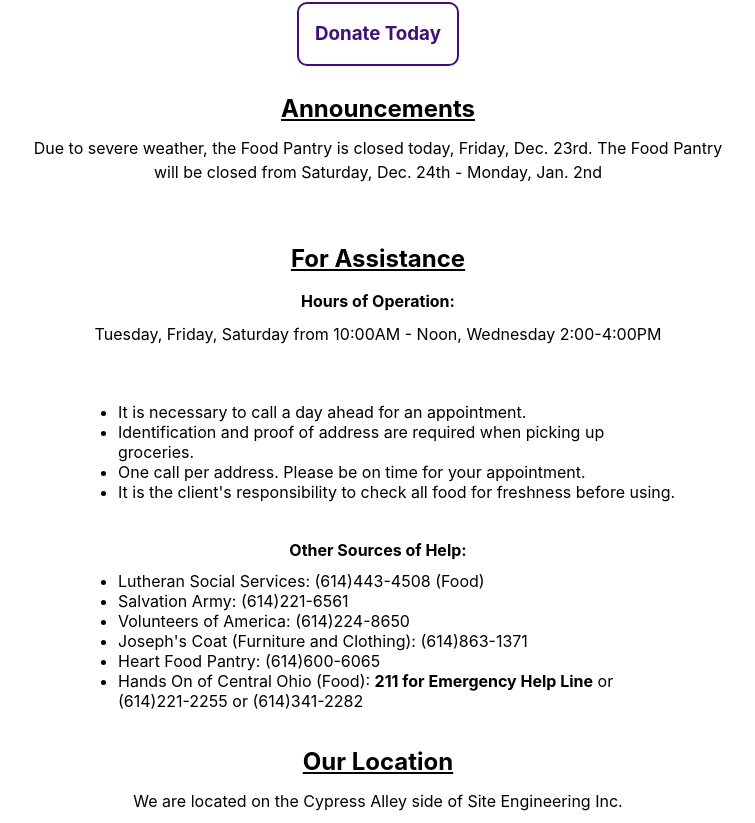
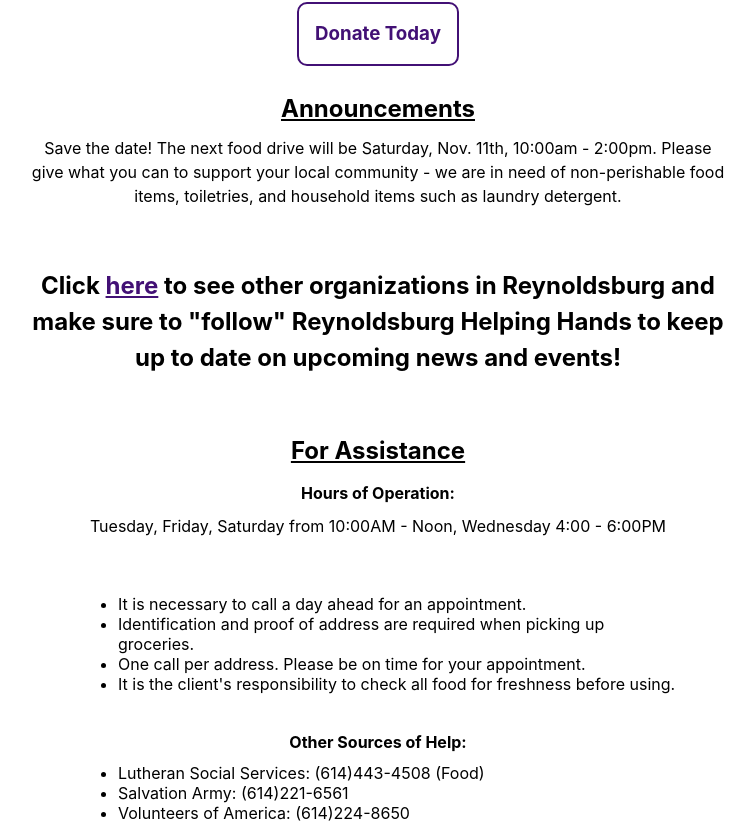
Before and after one commit to zackvenables/FoodPantry, a Next.js app: page / in a window 1280 px wide. Shown: the part 810-1633 px from the top of the page, without its empty margins (262-1017 px from the left). Built offline with nearby package versions, Linux system fonts and the light colour scheme.

Commit message:
updated announcement and added link to yodel

```diff
--- a/pages/index.js
+++ b/pages/index.js
@@ -8,32 +8,28 @@ class Home extends React.Component{
 
   render(){
     return (
-      <>
+      <><>
         <h2 className={styles.announcements}>Announcements</h2>
-        <p className={styles.description}>Due to severe weather, the Food Pantry is closed today, Friday, Dec. 23rd. The Food Pantry will be closed from Saturday, Dec. 24th - Monday, Jan. 2nd</p>
-        <h2 className={styles.announcements}>For Assistance</h2>
-        <h4 className={styles.assistanceTitles}>Hours of Operation: </h4>
-        <p className={styles.description}>Tuesday, Friday, Saturday from 10:00AM - Noon, Wednesday 2:00-4:00PM</p>
-        <ul className={styles.list}>
+        <p className={styles.description}>Save the date! The next food drive will be Saturday, Nov. 11th, 10:00am - 2:00pm. Please give what you can to support your local community - we are in need of non-perishable food items, toiletries, and household items such as laundry detergent.</p>
+      <h2 className={styles.description}>Click <a className="yodel" href="https://events.yodel.today/reynoldsburg">here</a> to see other organizations in Reynoldsburg and make sure to "follow" Reynoldsburg Helping Hands to keep up to date on upcoming news and events! </h2>
+      <div>
+
+      </div>
+      <h2 className={styles.announcements}>For Assistance</h2><h4 className={styles.assistanceTitles}>Hours of Operation: </h4><p className={styles.description}>Tuesday, Friday, Saturday from 10:00AM - Noon, Wednesday 4:00 - 6:00PM</p><ul className={styles.list}>
           <li>It is necessary to call a day ahead for an appointment.</li>
           <li>Identification and proof of address are required when picking up groceries.</li>
           <li>One call per address. Please be on time for your appointment.</li>
           <li>It is the client's responsibility to check all food for freshness before using.</li>
-        </ul>
-        <h4 className={styles.assistanceTitles}>Other Sources of Help: </h4>
-        <ul className={styles.list}>
+        </ul><h4 className={styles.assistanceTitles}>Other Sources of Help: </h4><ul className={styles.list}>
           <li>Lutheran Social Services: (614)443-4508 (Food)</li>
           <li>Salvation Army: (614)221-6561</li>
           <li>Volunteers of America: (614)224-8650</li>
           <li>Joseph's Coat (Furniture and Clothing): (614)863-1371</li>
           <li>Heart Food Pantry: (614)600-6065</li>
           <li>Hands On of Central Ohio (Food): <b>211 for Emergency Help Line</b> or (614)221-2255 or (614)341-2282</li>
-        </ul>
-        <h2 className={styles.announcements}>Our Location</h2>
-        <p className={styles.description}>We are located on the Cypress Alley side of Site Engineering Inc.</p>
-        <div>
+        </ul><h2 className={styles.announcements}>Our Location</h2><p className={styles.description}>We are located on the Cypress Alley side of Site Engineering Inc.</p><div>
           <img className={styles.map} src="https://i.imgur.com/yCSfdea.png" />
-        </div>
+        </div></>
       </>
     );
   }
--- a/styles/globals.css
+++ b/styles/globals.css
@@ -11,6 +11,11 @@ a {
   text-decoration: none;
 }
 
+.yodel {
+  color: #421075;
+  text-decoration: underline;
+}
+
 * {
   box-sizing: border-box;
 }
```
Also changed, not shown: assets/Yodel 1.png (added). Lines whose indentation alone changed are shown as unchanged.
